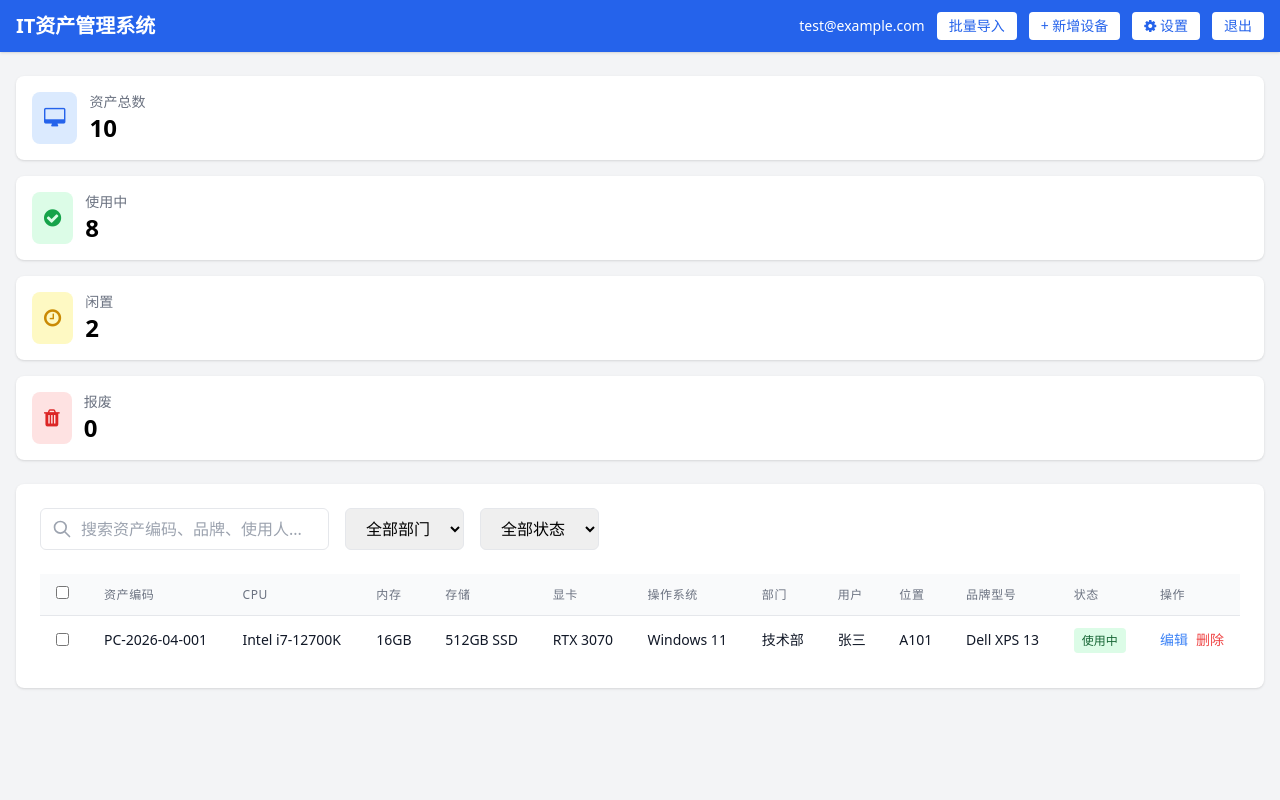
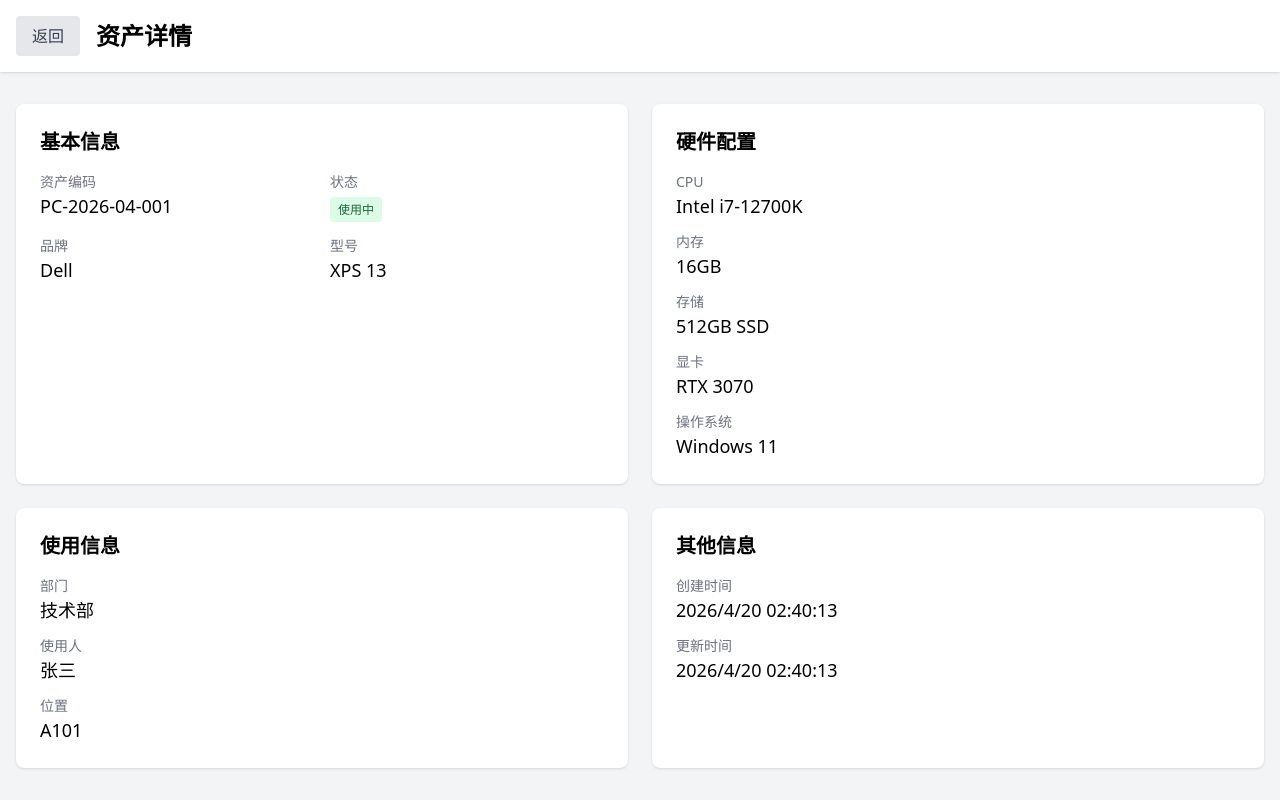
Before and after one commit to jiayongzhang6-rgb/asset-management, a React (Vite) app: page /asset/1 in a window 1280 px wide. Built offline with nearby package versions, Linux system fonts and the light colour scheme.

Commit message:
移除Supabase依赖，使用模拟数据，确保系统能够正常启动

```diff
--- a/src/App.tsx
+++ b/src/App.tsx
@@ -1,162 +1,78 @@
-import React from 'react'
+import { BrowserRouter, Route, Routes } from 'react-router-dom'
+import React, { createContext, useContext, useState } from 'react'
+import Index from './pages/Index'
+import AssetDetail from './pages/AssetDetail'
+import Login from './pages/Login'
+import Import from './pages/Import'
+import NotFound from './pages/NotFound'
+
+// 简化的AuthProvider，不使用Supabase
+interface AuthContextType {
+  user: any
+  loading: boolean
+  signIn: (email: string, password: string) => Promise<void>
+  signUp: (email: string, password: string) => Promise<void>
+  signOut: () => Promise<void>
+  isAuthenticated: boolean
+}
+
+const AuthContext = createContext<AuthContextType | undefined>(undefined)
+
+export function AuthProvider({ children }: { children: React.ReactNode }) {
+  const [user, setUser] = useState<any>(null)
+  const [loading, setLoading] = useState(false)
+
+  const signIn = async (email: string, password: string) => {
+    // 模拟登录
+    setUser({ email })
+  }
+
+  const signUp = async (email: string, password: string) => {
+    // 模拟注册
+    setUser({ email })
+  }
+
+  const signOut = async () => {
+    // 模拟退出
+    setUser(null)
+  }
+
+  return (
+    <AuthContext.Provider
+      value={{
+        user,
+        loading,
+        signIn,
+        signUp,
+        signOut,
+        isAuthenticated: !!user,
+      }}
+    >
+      {children}
+    </AuthContext.Provider>
+  )
+}
+
+export function useAuth() {
+  const context = useContext(AuthContext)
+  if (context === undefined) {
+    throw new Error('useAuth must be used within an AuthProvider')
+  }
+  return context
+}
 
 export default function App() {
   return (
-    <div className="min-h-screen bg-gray-100">
-      <header className="bg-blue-600 text-white shadow">
-        <div className="container mx-auto px-4 py-3 flex items-center justify-between">
-          <h1 className="text-xl font-bold">IT资产管理系统</h1>
-          <div className="flex items-center gap-3">
-            <span className="text-sm">test@example.com</span>
-            <button className="px-3 py-1 bg-white text-blue-600 rounded text-sm hover:bg-gray-100">
-              批量导入
-            </button>
-            <button className="px-3 py-1 bg-white text-blue-600 rounded text-sm hover:bg-gray-100">
-              + 新增设备
-            </button>
-            <button className="px-3 py-1 bg-white text-blue-600 rounded text-sm hover:bg-gray-100">
-              <i className="fa fa-cog"></i> 设置
-            </button>
-            <button className="px-3 py-1 bg-white text-blue-600 rounded text-sm hover:bg-gray-100">
-              退出
-            </button>
-          </div>
-        </div>
-      </header>
-
-      <main className="container mx-auto px-4 py-6">
-        <div className="grid grid-cols-1 md:grid-cols-4 gap-4 mb-6">
-          <div className="bg-white rounded-lg shadow p-4">
-            <div className="flex items-center gap-3">
-              <div className="p-3 bg-blue-100 rounded-lg">
-                <i className="fa fa-desktop text-blue-600 text-xl"></i>
-              </div>
-              <div>
-                <p className="text-sm text-gray-500">资产总数</p>
-                <p className="text-2xl font-bold">10</p>
-              </div>
-            </div>
-          </div>
-          <div className="bg-white rounded-lg shadow p-4">
-            <div className="flex items-center gap-3">
-              <div className="p-3 bg-green-100 rounded-lg">
-                <i className="fa fa-check-circle text-green-600 text-xl"></i>
-              </div>
-              <div>
-                <p className="text-sm text-gray-500">使用中</p>
-                <p className="text-2xl font-bold">8</p>
-              </div>
-            </div>
-          </div>
-          <div className="bg-white rounded-lg shadow p-4">
-            <div className="flex items-center gap-3">
-              <div className="p-3 bg-yellow-100 rounded-lg">
-                <i className="fa fa-clock-o text-yellow-600 text-xl"></i>
-              </div>
-              <div>
-                <p className="text-sm text-gray-500">闲置</p>
-                <p className="text-2xl font-bold">2</p>
-              </div>
-            </div>
-          </div>
-          <div className="bg-white rounded-lg shadow p-4">
-            <div className="flex items-center gap-3">
-              <div className="p-3 bg-red-100 rounded-lg">
-                <i className="fa fa-trash text-red-600 text-xl"></i>
-              </div>
-              <div>
-                <p className="text-sm text-gray-500">报废</p>
-                <p className="text-2xl font-bold">0</p>
-              </div>
-            </div>
-          </div>
-        </div>
-
-        <div className="bg-white rounded-lg shadow p-6">
-          <div className="flex items-center justify-between mb-6">
-            <div className="flex items-center gap-4">
-              <div className="relative">
-                <input
-                  type="text"
-                  placeholder="搜索资产编码、品牌、使用人..."
-                  className="pl-10 pr-4 py-2 border rounded-md focus:outline-none focus:ring-2 focus:ring-blue-500"
-                />
-                <svg className="absolute left-3 top-1/2 transform -translate-y-1/2 w-5 h-5 text-gray-400" fill="none" stroke="currentColor" viewBox="0 0 24 24" xmlns="http://www.w3.org/2000/svg">
-                  <path strokeLinecap="round" strokeLinejoin="round" strokeWidth={2} d="M21 21l-6-6m2-5a7 7 0 11-14 0 7 7 0 0114 0z" />
-                </svg>
-              </div>
-              <select className="px-4 py-2 border rounded-md focus:outline-none focus:ring-2 focus:ring-blue-500">
-                <option value="">全部部门</option>
-              </select>
-              <select className="px-4 py-2 border rounded-md focus:outline-none focus:ring-2 focus:ring-blue-500">
-                <option value="">全部状态</option>
-              </select>
-            </div>
-          </div>
-
-          <div className="overflow-x-auto">
-            <table className="min-w-full divide-y divide-gray-200">
-              <thead className="bg-gray-50">
-                <tr>
-                  <th className="px-4 py-3 text-left text-xs font-medium text-gray-500 uppercase tracking-wider w-12">
-                    <input
-                      type="checkbox"
-                      className="rounded text-blue-600 focus:ring-blue-500"
-                    />
-                  </th>
-                  <th className="px-4 py-3 text-left text-xs font-medium text-gray-500 uppercase tracking-wider">资产编码</th>
-                  <th className="px-4 py-3 text-left text-xs font-medium text-gray-500 uppercase tracking-wider">CPU</th>
-                  <th className="px-4 py-3 text-left text-xs font-medium text-gray-500 uppercase tracking-wider">内存</th>
-                  <th className="px-4 py-3 text-left text-xs font-medium text-gray-500 uppercase tracking-wider">存储</th>
-                  <th className="px-4 py-3 text-left text-xs font-medium text-gray-500 uppercase tracking-wider">显卡</th>
-                  <th className="px-4 py-3 text-left text-xs font-medium text-gray-500 uppercase tracking-wider">操作系统</th>
-                  <th className="px-4 py-3 text-left text-xs font-medium text-gray-500 uppercase tracking-wider">部门</th>
-                  <th className="px-4 py-3 text-left text-xs font-medium text-gray-500 uppercase tracking-wider">用户</th>
-                  <th className="px-4 py-3 text-left text-xs font-medium text-gray-500 uppercase tracking-wider">位置</th>
-                  <th className="px-4 py-3 text-left text-xs font-medium text-gray-500 uppercase tracking-wider">品牌型号</th>
-                  <th className="px-4 py-3 text-left text-xs font-medium text-gray-500 uppercase tracking-wider">状态</th>
-                  <th className="px-4 py-3 text-left text-xs font-medium text-gray-500 uppercase tracking-wider w-24">操作</th>
-                </tr>
-              </thead>
-              <tbody className="bg-white divide-y divide-gray-200">
-                <tr className="hover:bg-gray-50 cursor-pointer">
-                  <td className="px-4 py-3">
-                    <input
-                      type="checkbox"
-                      className="rounded text-blue-600 focus:ring-blue-500"
-                    />
-                  </td>
-                  <td className="px-4 py-3 text-sm font-medium text-gray-900">PC-2026-04-001</td>
-                  <td className="px-4 py-3 text-sm text-gray-900">Intel i7-12700K</td>
-                  <td className="px-4 py-3 text-sm text-gray-900">16GB</td>
-                  <td className="px-4 py-3 text-sm text-gray-900">512GB SSD</td>
-                  <td className="px-4 py-3 text-sm text-gray-900">RTX 3070</td>
-                  <td className="px-4 py-3 text-sm text-gray-900">Windows 11</td>
-                  <td className="px-4 py-3 text-sm text-gray-900">技术部</td>
-                  <td className="px-4 py-3 text-sm text-gray-900">张三</td>
-                  <td className="px-4 py-3 text-sm text-gray-900">A101</td>
-                  <td className="px-4 py-3 text-sm text-gray-900">Dell XPS 13</td>
-                  <td className="px-4 py-3 text-sm">
-                    <span className="px-2 py-1 rounded text-xs font-medium bg-green-100 text-green-800">
-                      使用中
-                    </span>
-                  </td>
-                  <td className="px-4 py-3 text-sm">
-                    <div className="flex items-center gap-2">
-                      <button className="text-blue-500 hover:underline">
-                        编辑
-                      </button>
-                      <button className="text-red-500 hover:underline">
-                        删除
-                      </button>
-                    </div>
-                  </td>
-                </tr>
-              </tbody>
-            </table>
-          </div>
-        </div>
-      </main>
-    </div>
+    <AuthProvider>
+      <BrowserRouter>
+        <Routes>
+          <Route path="/" element={<Index />} />
+          <Route path="/asset/:id" element={<AssetDetail />} />
+          <Route path="/login" element={<Login />} />
+          <Route path="/import" element={<Import />} />
+          <Route path="*" element={<NotFound />} />
+        </Routes>
+      </BrowserRouter>
+    </AuthProvider>
   )
 }
--- a/src/pages/AssetDetail.tsx
+++ b/src/pages/AssetDetail.tsx
@@ -1,18 +1,56 @@
 import React, { useState, useEffect } from 'react'
 import { useParams, useNavigate } from 'react-router-dom'
-import { supabase } from '../lib/supabase'
-import type { Asset } from '../lib/supabase'
-import { useAuth } from '../lib/auth'
-import QRCode from 'qrcode'
+import { useAuth } from '../App'
+import * as QRCode from 'qrcode'
 
 export default function AssetDetail() {
   const { id } = useParams<{ id: string }>()
   const navigate = useNavigate()
   const { isAuthenticated } = useAuth()
-  const [asset, setAsset] = useState<Asset | null>(null)
+  const [asset, setAsset] = useState(null)
   const [loading, setLoading] = useState(true)
   const [showQRCode, setShowQRCode] = useState(false)
-  const [qrcodeUrl, setQrcodeUrl] = useState<string>('')
+  const [qrcodeUrl, setQrcodeUrl] = useState('')
+
+  // 模拟资产数据
+  const mockAssets = [
+    {
+      id: '1',
+      asset_code: 'PC-2026-04-001',
+      brand: 'Dell',
+      model: 'XPS 13',
+      cpu: 'Intel i7-12700K',
+      ram: '16GB',
+      storage: '512GB SSD',
+      gpu: 'RTX 3070',
+      os: 'Windows 11',
+      department: '技术部',
+      user_name: '张三',
+      location: 'A101',
+      status: 'active',
+      notes: '',
+      created_at: new Date().toISOString(),
+      updated_at: new Date().toISOString()
+    },
+    {
+      id: '2',
+      asset_code: 'PC-2026-04-002',
+      brand: 'HP',
+      model: 'EliteBook 840 G8',
+      cpu: 'Intel i5-1145G7',
+      ram: '8GB',
+      storage: '256GB SSD',
+      gpu: '集成显卡',
+      os: 'Windows 10',
+      department: '市场部',
+      user_name: '李四',
+      location: 'B202',
+      status: 'active',
+      notes: '',
+      created_at: new Date().toISOString(),
+      updated_at: new Date().toISOString()
+    }
+  ]
 
   useEffect(() => {
     if (id) {
@@ -44,16 +82,14 @@ export default function AssetDetail() {
   const fetchAsset = async () => {
     setLoading(true)
     try {
-      const { data, error } = await supabase
-        .from('assets')
-        .select('*')
-        .eq('id', id)
-        .single()
-      if (error) throw error
-      setAsset(data)
+      // 模拟网络请求延迟
+      setTimeout(() => {
+        const foundAsset = mockAssets.find(a => a.id === id)
+        setAsset(foundAsset || null)
+        setLoading(false)
+      }, 500)
     } catch (error) {
       console.error('Error fetching asset:', error)
-    } finally {
       setLoading(false)
     }
   }
@@ -61,10 +97,11 @@ export default function AssetDetail() {
   const handleDelete = async () => {
     if (asset && confirm('确定要删除这个资产吗？')) {
       try {
-        const { error } = await supabase.from('assets').delete().eq('id', asset.id)
-        if (error) throw error
-        navigate('/')
-        alert('资产删除成功')
+        // 模拟删除操作
+        setTimeout(() => {
+          navigate('/')
+          alert('资产删除成功')
+        }, 500)
       } catch (error) {
         console.error('Error deleting asset:', error)
         alert('资产删除失败')
--- a/src/pages/Index.tsx
+++ b/src/pages/Index.tsx
@@ -1,19 +1,50 @@
 import React, { useState, useEffect } from 'react'
 import { useNavigate } from 'react-router-dom'
-import { supabase } from '../lib/supabase'
-import type { Asset } from '../lib/supabase'
-import { useAuth } from '../lib/auth'
+import { useAuth } from '../App'
 
 export default function Index() {
   const navigate = useNavigate()
   const { isAuthenticated, user, signOut, loading: authLoading } = useAuth()
-  const [assets, setAssets] = useState<Asset[]>([])
-  const [loading, setLoading] = useState(true)
+  const [assets, setAssets] = useState([
+    {
+      id: '1',
+      asset_code: 'PC-2026-04-001',
+      brand: 'Dell',
+      model: 'XPS 13',
+      cpu: 'Intel i7-12700K',
+      ram: '16GB',
+      storage: '512GB SSD',
+      gpu: 'RTX 3070',
+      os: 'Windows 11',
+      department: '技术部',
+      user_name: '张三',
+      location: 'A101',
+      status: 'active',
+      notes: ''
+    },
+    {
+      id: '2',
+      asset_code: 'PC-2026-04-002',
+      brand: 'HP',
+      model: 'EliteBook 840 G8',
+      cpu: 'Intel i5-1145G7',
+      ram: '8GB',
+      storage: '256GB SSD',
+      gpu: '集成显卡',
+      os: 'Windows 10',
+      department: '市场部',
+      user_name: '李四',
+      location: 'B202',
+      status: 'active',
+      notes: ''
+    }
+  ])
+  const [loading, setLoading] = useState(false)
   const [searchTerm, setSearchTerm] = useState('')
   const [selectedIds, setSelectedIds] = useState<string[]>([])
   const [isAddDialogOpen, setIsAddDialogOpen] = useState(false)
   const [isEditDialogOpen, setIsEditDialogOpen] = useState(false)
-  const [editingAsset, setEditingAsset] = useState<Asset | null>(null)
+  const [editingAsset, setEditingAsset] = useState(null)
   const [formData, setFormData] = useState({
     brand: '',
     model: '',
@@ -29,31 +60,15 @@ export default function Index() {
     notes: ''
   })
 
+  // 模拟fetchAssets函数
   const fetchAssets = async () => {
     console.log('Index: Fetching assets')
     setLoading(true)
-    try {
-      console.log('Index: Attempting to connect to Supabase')
-      const { data, error } = await supabase
-        .from('assets')
-        .select('*')
-        .order('created_at', { ascending: false })
-
-      if (error) {
-        console.error('Index: Error fetching assets:', error)
-        throw error
-      }
-
-      console.log('Index: Assets fetched successfully:', data)
-      setAssets(data || [])
-    } catch (error) {
-      console.error('Index: Error in fetchAssets:', error)
-      // 即使出错，也设置一个空数组，确保系统能够正常显示
-      setAssets([])
-    } finally {
-      console.log('Index: Finished fetching assets')
+    // 模拟网络请求延迟
+    setTimeout(() => {
+      console.log('Index: Assets fetched successfully')
       setLoading(false)
-    }
+    }, 500)
   }
 
   useEffect(() => {
@@ -97,11 +112,10 @@ export default function Index() {
     try {
       const assetData = {
         ...formData,
-        asset_code: generateAssetCode()
+        asset_code: generateAssetCode(),
+        id: String(assets.length + 1)
       }
-      const { error } = await supabase.from('assets').insert([assetData])
-      if (error) throw error
-      await fetchAssets()
+      setAssets([assetData, ...assets])
       setIsAddDialogOpen(false)
       resetForm()
       alert('资产添加成功')
@@ -115,9 +129,9 @@ export default function Index() {
     e.preventDefault()
     if (editingAsset) {
       try {
-        const { error } = await supabase.from('assets').update(formData).eq('id', editingAsset.id)
-        if (error) throw error
-        await fetchAssets()
+        setAssets(assets.map(asset =>
+          asset.id === editingAsset.id ? { ...asset, ...formData } : asset
+        ))
         setIsEditDialogOpen(false)
         setEditingAsset(null)
         resetForm()
@@ -129,7 +143,7 @@ export default function Index() {
     }
   }
 
-  const handleEdit = (asset: Asset) => {
+  const handleEdit = (asset: any) => {
     setEditingAsset(asset)
     setFormData({
       brand: asset.brand || '',
@@ -151,9 +165,7 @@ export default function Index() {
   const handleDelete = async (id: string) => {
     if (confirm('确定要删除这个资产吗？')) {
       try {
-        const { error } = await supabase.from('assets').delete().eq('id', id)
-        if (error) throw error
-        await fetchAssets()
+        setAssets(assets.filter(asset => asset.id !== id))
         alert('资产删除成功')
       } catch (error) {
         console.error('Error deleting asset:', error)
@@ -169,9 +181,7 @@ export default function Index() {
     }
     if (confirm(`确定要删除选中的 ${selectedIds.length} 个资产吗？`)) {
       try {
-        const { error } = await supabase.from('assets').delete().in('id', selectedIds)
-        if (error) throw error
-        await fetchAssets()
+        setAssets(assets.filter(asset => !selectedIds.includes(asset.id)))
         setSelectedIds([])
         alert('资产删除成功')
       } catch (error) {
```
